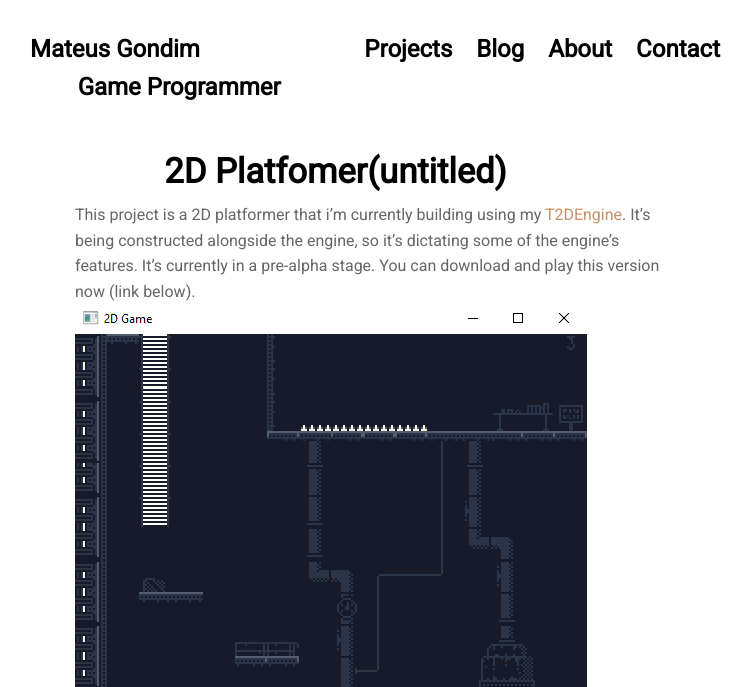
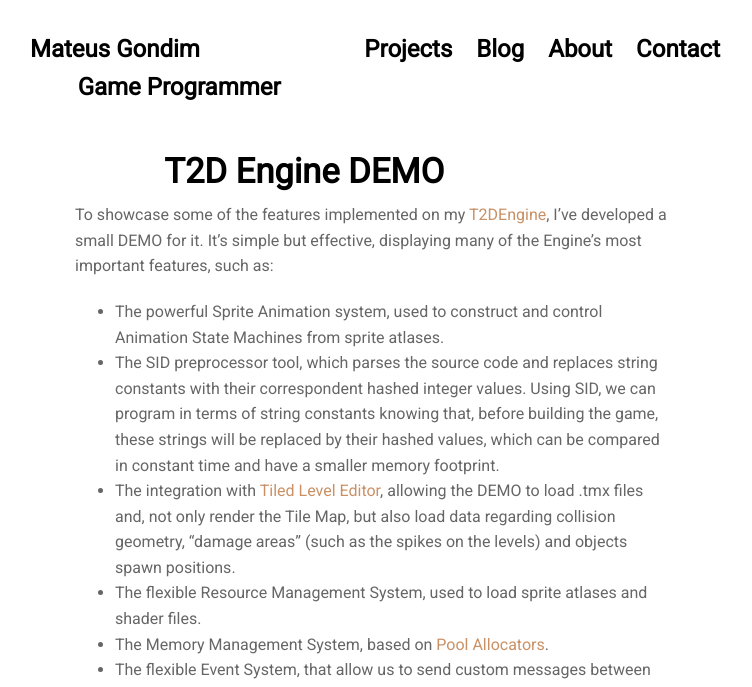
Before and after one commit to mateusgondim/mateusgondim.github.io, a Jekyll site: the page built from projects/2d_game.md, in a window 1280 px wide and 1400 px high. Shown: the top 687 px of the window, without its empty margins (265-1017 px from the left). Built offline with Jekyll 4.4.1, drawn with Linux system fonts in a browser that asks for light colours; nearby versions of some CDN libraries; some of the changed text lies outside the part shown.

Commit message:
Update DEMO project description

```diff
--- a/projects/2d_game.md
+++ b/projects/2d_game.md
@@ -1,29 +1,47 @@
 ---
 layout: post
-title: '2D Platfomer(untitled)'
+title: 'T2D Engine DEMO'
 ---
-This project is a 2D platformer that i'm currently building using my [T2DEngine](../projects/t2dengine.html). It's being constructed alongside the engine,
-so it's dictating some of the engine's features. It's currently in a pre-alpha stage. You can download and play this version now (link below).
-  ![alt text](../assets/img/projects/2d_game/screenshot01.png)
-  ![alt text](../assets/img/projects/2d_game/screenshot02.png)
-  *<br/>	Pre-alpha screenshots*
-#### Pre-alpha demo
-  - [32-bit Windows executable](https://github.com/mateusgondim/T2DEngine/releases/download/v0.1.0-pre-alpha/game_WIN32.zip)
-  - [Mac OS executable](https://github.com/mateusgondim/T2DEngine/releases/download/v0.1.0-pre-alpha/game_MacOS.zip)
+To showcase some of the features implemented on my [T2DEngine](../projects/t2dengine.html), I've developed a small DEMO for it.
+It's simple but effective, displaying many of the Engine's most important features, such as:
+  - The powerful Sprite Animation system, used to construct and control Animation State Machines from sprite atlases.
+  - The SID preprocessor tool, which parses the source code and replaces string constants with their correspondent hashed integer values.
+    Using SID, we can program in terms of string constants knowing that, before building the game, these strings will be replaced by
+    their hashed values, which can be compared in constant time and have a smaller memory footprint.
+  - The integration with [Tiled Level Editor](https://www.mapeditor.org/), allowing the DEMO to load .tmx files and, not only render
+    the Tile Map, but also load data regarding collision geometry, "damage areas" (such as the spikes on the levels) and objects spawn
+    positions.
+  - The flexible Resource Management System, used to load sprite atlases and shader files.
+  - The Memory Management System, based on [Pool Allocators](https://medium.com/@mateusgondimlima/designing-and-implementing-a-pool-allocator-data-structure-for-memory-management-in-games-c78ed0902b69).
+  - The flexible Event System, that allow us to send custom messages between Game Objects.
 
-  You can also clone the GitHub project, and build the engine and the game application manually, the instructions are on the project's [readme file](https://github.com/mateusgondim/T2DEngine).
+![alt text](../assets/gif/projects/2d_game/demoGif01.gif)
+*<br/>	DEMO Gameplay*
+
+#### DEMO Download
+
+  - [32-bit Windows executable](https://github.com/mateusgondim/T2DEngine/releases/download/v1.0.0/T2D_DEMO_v1_0_0_WINDOWS.zip)
+
+  You can also clone the GitHub project and build both the engine and the DEMO application manually. The instructions are on the project's [readme file](https://github.com/mateusgondim/T2DEngine).
+
+  OBS. The MacOS version will be added shortly! but you already can, as mentioned above, build it manually.
 
 #### Observation
    The MacOs executable is a Unix executable, so it needs to be run from the terminal.
    Just go the downloaded folder and type *./game*.
 
 #### Controls
+  - Press Enter on the main menu to start the DEMO.
   - Use the arrow keys to move left, right, climb up and climb down.
   - A to Jump.
   - S to Attack.
+  - P to Pause.
+  - N to advance to the next level.
 
 #### Source Code
   You can download the full source code [here](https://github.com/mateusgondim/T2DEngine/tree/master/game).
 
 #### Status
- In development (pre-alpha).
+ I consider this DEMO finished. But, i do intent on creating a more
+ "complex" version of it, adding more enemies and
+ interactions -- items, traps etc -- to the levels.
```
